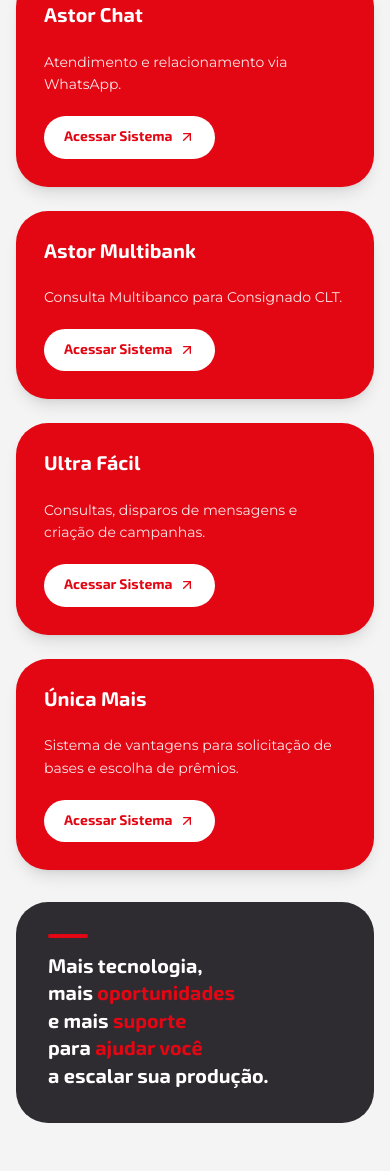
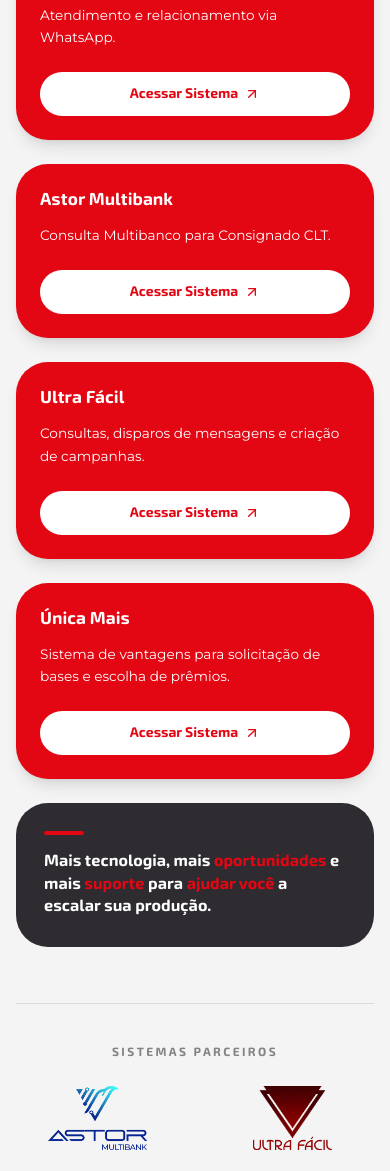
Before and after one commit to DevCesarUnica/lp-unica, an Astro site: page / in a window 390 px wide. Shown: the part 6252-7423 px from the top of the page. Built offline with nearby package versions, Linux system fonts and the light colour scheme; Astro itself is replaced by a stand-in of ours.

Commit message:
Refaz responsividade da secao Nosso Sistema (cards, tipografia, logos)
- Substitui layout flex+grid-cols-5 fixo por grid CSS unico e responsivo
  (1 col mobile / 2 tablet / 3 desktop / 6 desktop-large 1440px+)
- Cards com flex-col justify-between: altura consistente, botao sempre
  ancorado embaixo, sem quebra de texto em telas intermediarias (1024-1920px)
- Botoes com largura full no mobile e auto no desktop, altura minima 44px
- Bloco institucional integrado ao grid (full-width no tablet, coluna
  proporcional no desktop) em vez de sidebar de largura fixa
- Logos de parceiros com caixa uniforme (aspect-ratio consistente,
  object-contain) e distribuicao correta por linha (2/3/5) via
  flex-basis com calc() descontando o gap
- Tipografia fluida via clamp() no titulo, subtitulo, descricao e cards
- Corrige contraste do texto dos cards (branco solido, WCAG AA)
- Remove logoClassName (caso especial orfao) de tipos e dados

Validado sem overflow horizontal em 320/360/375/390/414/768/820/1024/
1280/1366/1440/1920/2560px.

```diff
--- a/src/components/NossoSistema.tsx
+++ b/src/components/NossoSistema.tsx
@@ -2,25 +2,25 @@
 import { Container } from './Container';
 import { SystemCard } from './SystemCard';
 import { TriangleDivider } from './TriangleDivider';
-import { AnimatedSection, staggerContainer } from './AnimatedSection';
+import { AnimatedSection, staggerContainer, staggerItem } from './AnimatedSection';
 import { systemBrands, systemTools } from '../data/sistemas';
 import type { SystemBrand } from '../types';
 
 function BrandBadge({ brand }: { brand: SystemBrand }) {
   if (brand.logo) {
     return (
-      <div className="flex h-36 items-center px-6">
-        <img src={brand.logo} alt={brand.name} className={brand.logoClassName ?? 'h-24 w-auto object-contain'} />
+      <div className="flex h-16 w-full max-w-[150px] items-center justify-center sm:h-20">
+        <img src={brand.logo} alt={brand.name} className="max-h-full max-w-full object-contain" />
       </div>
     );
   }
 
   return (
-    <div className="flex h-32 items-center gap-4 rounded-full border border-black/10 bg-white px-10 shadow-soft">
-      <span className="flex h-10 w-10 shrink-0 items-center justify-center rounded-full bg-[#E30613] font-heading text-base font-bold text-white">
+    <div className="flex h-16 w-full max-w-[150px] items-center gap-3 rounded-full border border-black/10 bg-white px-5 shadow-soft sm:h-20">
+      <span className="flex h-8 w-8 shrink-0 items-center justify-center rounded-full bg-[#E30613] font-heading text-sm font-bold text-white">
         {brand.name.charAt(0)}
       </span>
-      <span className="font-heading text-2xl font-bold text-[#111111]">{brand.name}</span>
+      <span className="truncate font-heading text-base font-bold text-[#111111]">{brand.name}</span>
     </div>
   );
 }
@@ -30,60 +30,59 @@
     <section id="sistemas" className="scroll-mt-32 bg-[#F4F4F4]">
       <TriangleDivider />
 
-      <Container className="py-16 md:py-24">
+      <Container className="py-16 md:py-20 lg:py-24">
         <AnimatedSection className="mx-auto max-w-3xl text-center">
-          <h2 className="font-heading text-3xl font-bold leading-tight text-[#111111] md:text-5xl">
+          <h2 className="text-[clamp(2rem,1.5rem+3vw,3.5rem)] font-heading font-bold leading-tight text-[#111111]">
             Nosso Sistema
           </h2>
-          <p className="mt-4 font-heading text-lg font-bold text-[#E30613] md:text-xl">
+          <p className="mt-4 text-[clamp(1rem,0.85rem+1vw,1.25rem)] font-heading font-bold text-[#E30613]">
             5 Ferramentas: Oportunidades e Benefícios para Parceiros Única
           </p>
-          <p className="mt-4 font-brand text-base font-normal leading-relaxed text-[#111111]/70">
+          <p className="mt-4 text-[clamp(0.9rem,0.85rem+0.3vw,1rem)] font-brand font-normal leading-relaxed text-[#111111]/70">
             Pensando em apoiar o crescimento e a produtividade dos nossos parceiros, seguem as
             condições vigentes das ferramentas:
           </p>
         </AnimatedSection>
 
-        <div className="mt-14 flex flex-col gap-8 lg:flex-row lg:items-stretch">
         <motion.div
           variants={staggerContainer}
           initial="hidden"
           whileInView="show"
           viewport={{ once: true, amount: 0.15 }}
-            className="grid grid-cols-1 gap-6 sm:grid-cols-2 lg:flex-1 lg:grid-cols-5"
+          className="mt-10 grid grid-cols-1 gap-6 sm:mt-12 md:grid-cols-2 lg:grid-cols-3 lg:gap-8 min-[1440px]:grid-cols-6"
         >
           {systemTools.map((tool) => (
             <SystemCard key={tool.slug} tool={tool} />
           ))}
+
+          <motion.div
+            variants={staggerItem}
+            className="flex flex-col justify-center gap-4 rounded-2xl bg-[#2F2C31] p-7 md:col-span-2 lg:col-span-1"
+          >
+            <span className="h-1 w-10 rounded-full bg-[#E30613]" aria-hidden="true" />
+            <p className="text-[clamp(1rem,0.9rem+0.5vw,1.25rem)] font-heading font-bold leading-snug text-white">
+              Mais tecnologia, mais <span className="text-[#E30613]">oportunidades</span> e mais{' '}
+              <span className="text-[#E30613]">suporte</span> para{' '}
+              <span className="text-[#E30613]">ajudar você</span> a escalar sua produção.
+            </p>
           </motion.div>
-
-          <AnimatedSection direction="left" delay={0.15} className="lg:w-[280px] lg:shrink-0">
-            <div className="flex h-full flex-col justify-center gap-4 rounded-2xl bg-[#2F2C31] p-8">
-              <span className="h-1 w-10 rounded-full bg-[#E30613]" aria-hidden="true" />
-              <p className="font-heading text-xl font-bold leading-snug text-white">
-                Mais tecnologia,
-                <br />
-                mais <span className="text-[#E30613]">oportunidades</span>
-                <br />
-                e mais <span className="text-[#E30613]">suporte</span>
-                <br />
-                para <span className="text-[#E30613]">ajudar você</span>
-                <br />a escalar sua produção.
-              </p>
-            </div>
-          </AnimatedSection>
-        </div>
+        </motion.div>
 
         <AnimatedSection
           delay={0.2}
-          className="mt-14 flex flex-col items-center gap-5 border-t border-black/10 pt-10"
+          className="mt-14 flex flex-col items-center gap-6 border-t border-black/10 pt-10 md:mt-16"
         >
           <span className="font-heading text-xs font-bold uppercase tracking-[0.2em] text-[#111111]/50">
             Sistemas parceiros
           </span>
-          <div className="flex flex-wrap items-center justify-center gap-4">
+          <div className="flex w-full max-w-3xl flex-wrap items-center justify-center gap-x-8 gap-y-6">
             {systemBrands.map((brand) => (
-              <BrandBadge key={brand.slug} brand={brand} />
+              <div
+                key={brand.slug}
+                className="flex basis-[calc(50%-16px)] justify-center sm:basis-[calc(33.333%-21.333px)] lg:basis-[calc(20%-25.6px)]"
+              >
+                <BrandBadge brand={brand} />
+              </div>
             ))}
           </div>
         </AnimatedSection>
--- a/src/components/SystemCard.tsx
+++ b/src/components/SystemCard.tsx
@@ -13,12 +13,17 @@
       variants={staggerItem}
       whileHover={{ y: -8 }}
       transition={{ duration: 0.3, ease: 'easeOut' }}
-      className="flex h-full flex-col gap-5 rounded-2xl bg-[#E30613] p-7 shadow-lg shadow-black/10 hover:shadow-xl"
+      className="flex h-full flex-col justify-between gap-6 rounded-2xl bg-[#E30613] p-6 shadow-lg shadow-black/10 hover:shadow-xl sm:p-7"
     >
-      <h3 className="font-heading text-xl font-bold leading-snug text-white">{tool.name}</h3>
-      <p className="flex-1 font-brand text-sm font-normal leading-relaxed text-white/90">
-        {tool.description}
-      </p>
+      <div className="flex flex-col gap-3">
+        <h3 className="text-[clamp(1.05rem,0.85rem+1vw,1.35rem)] font-heading font-bold leading-snug text-white">
+          {tool.name}
+        </h3>
+        <p className="text-[clamp(0.85rem,0.78rem+0.3vw,0.95rem)] font-brand font-normal leading-relaxed text-white">
+          {tool.description}
+        </p>
+      </div>
+
       <motion.a
         href={tool.href}
         target="_blank"
@@ -26,7 +31,7 @@
         aria-label={`Acessar sistema ${tool.name} (abre em nova aba)`}
         whileHover={{ scale: 1.03 }}
         whileTap={{ scale: 0.97 }}
-        className="inline-flex w-fit items-center gap-1.5 rounded-full bg-white px-5 py-2.5 font-heading text-sm font-bold text-[#E30613] transition-colors duration-300 hover:bg-[#2F2C31] hover:text-white"
+        className="inline-flex min-h-11 w-full items-center justify-center gap-1.5 whitespace-nowrap rounded-full bg-white px-5 py-2.5 font-heading text-sm font-bold text-[#E30613] transition-colors duration-300 hover:bg-[#2F2C31] hover:text-white sm:w-auto"
       >
         Acessar Sistema
         <ArrowUpRight size={16} aria-hidden="true" />
--- a/src/data/sistemas.ts
+++ b/src/data/sistemas.ts
@@ -37,10 +37,5 @@
 export const systemBrands: SystemBrand[] = [
   { slug: 'astor', name: 'Astor', logo: '/images/systems/astor.png' },
   { slug: 'ultra-facil', name: 'Ultra Fácil', logo: '/images/systems/ultra-facil.png' },
-  {
-    slug: 'unica-mais',
-    name: 'Única Mais',
-    logo: '/images/systems/unica-mais.png',
-    logoClassName: 'h-32 w-auto object-contain',
-  },
+  { slug: 'unica-mais', name: 'Única Mais', logo: '/images/systems/unica-mais.png' },
 ];
--- a/src/types/index.ts
+++ b/src/types/index.ts
@@ -44,7 +44,6 @@
   slug: string;
   name: string;
   logo?: string;
-  logoClassName?: string;
 }
 
 export interface PartnerBank {
```
Lines whose indentation alone changed are shown as unchanged.
